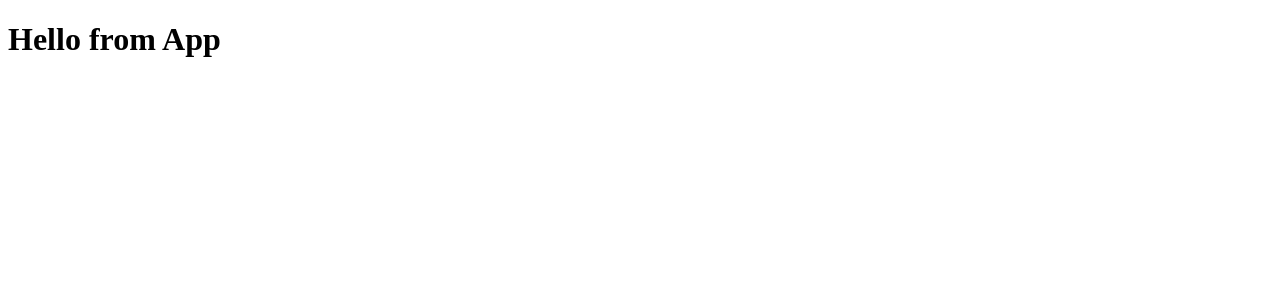
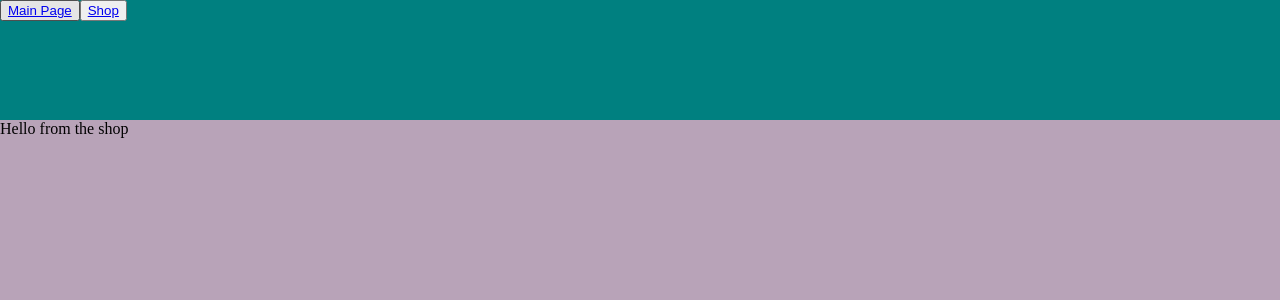
Before and after one commit to ccrutcher/shopping-cart, a React (Create React App) app: page /shop in a window 1280 px wide. Shown: the top 300 px of the page. Built offline with nearby package versions, Linux system fonts and the light colour scheme.

Commit message:
Navbar functional

```diff
--- a/src/App.css
+++ b/src/App.css
@@ -1,38 +1,5 @@
-.App {
-  text-align: center;
+.Navbar {
+    width: 100%;
+    height: 15vh;
+    background-color: teal;
 }
-
-.App-logo {
-  height: 40vmin;
-  pointer-events: none;
-}
-
-@media (prefers-reduced-motion: no-preference) {
-  .App-logo {
-    animation: App-logo-spin infinite 20s linear;
-  }
-}
-
-.App-header {
-  background-color: #282c34;
-  min-height: 100vh;
-  display: flex;
-  flex-direction: column;
-  align-items: center;
-  justify-content: center;
-  font-size: calc(10px + 2vmin);
-  color: white;
-}
-
-.App-link {
-  color: #61dafb;
-}
-
-@keyframes App-logo-spin {
-  from {
-    transform: rotate(0deg);
-  }
-  to {
-    transform: rotate(360deg);
-  }
-}
--- a/src/App.js
+++ /dev/null
@@ -1,11 +0,0 @@
-import './App.css';
-
-function App() {
-  return (
-    <div>
-      <h1>Hello from App</h1>
-    </div>
-  );
-}
-
-export default App;
--- /dev/null
+++ b/src/Components/App.js
@@ -0,0 +1,13 @@
+import React from 'react';
+import Navbar from './Navbar'
+
+const App = () => {
+  return (
+    <div>
+      <Navbar/>
+      <h1>Hello from App</h1>
+    </div>
+  );
+}
+
+export default App;
--- /dev/null
+++ b/src/Components/Navbar.js
@@ -0,0 +1,18 @@
+import React from 'react'
+import '../App.css'
+import {Link} from 'react-router-dom';
+
+const navbar = () => {
+    return(
+        <div className="Navbar">
+            <button className="main-btn">
+                <Link to='/'>Main Page</Link>
+            </button>
+            <button className="shop-btn">
+                <Link to='/shop'>Shop</Link>
+            </button>
+        </div>
+    )
+}
+
+export default navbar;
--- /dev/null
+++ b/src/Components/Shop.js
@@ -0,0 +1,16 @@
+import React, {Component} from 'react'
+import Navbar from './Navbar'
+
+class Shop extends Component {
+
+    render(){
+        return(
+            <div>
+                <Navbar />
+                Hello from the shop
+            </div>
+        );
+    }
+};
+
+export default Shop;
--- a/src/Routes.js
+++ b/src/Routes.js
@@ -1,12 +1,14 @@
 import React from "react";
 import { BrowserRouter, Switch, Route } from "react-router-dom";
-import App from "./App";
+import App from "./Components/App";
+import Shop from "./Components/Shop"
 
 const Routes = () => {
   return (
     <BrowserRouter>
       <Switch>
-        <Route path="/" component={App} />
+        <Route exact path="/" component={App} />
+        <Route exact path="/shop" component={Shop} />
       </Switch>
     </BrowserRouter>
   );
--- /dev/null
+++ b/src/index.css
@@ -0,0 +1,4 @@
+body {
+    margin: 0;
+    background-color: rgb(184, 163, 184);
+  }
--- a/src/index.js
+++ b/src/index.js
@@ -1,6 +1,7 @@
 import React from 'react';
 import ReactDOM from 'react-dom';
 import Routes from './Routes';
+import './index.css'
 
 ReactDOM.render(
   <React.StrictMode>
```
